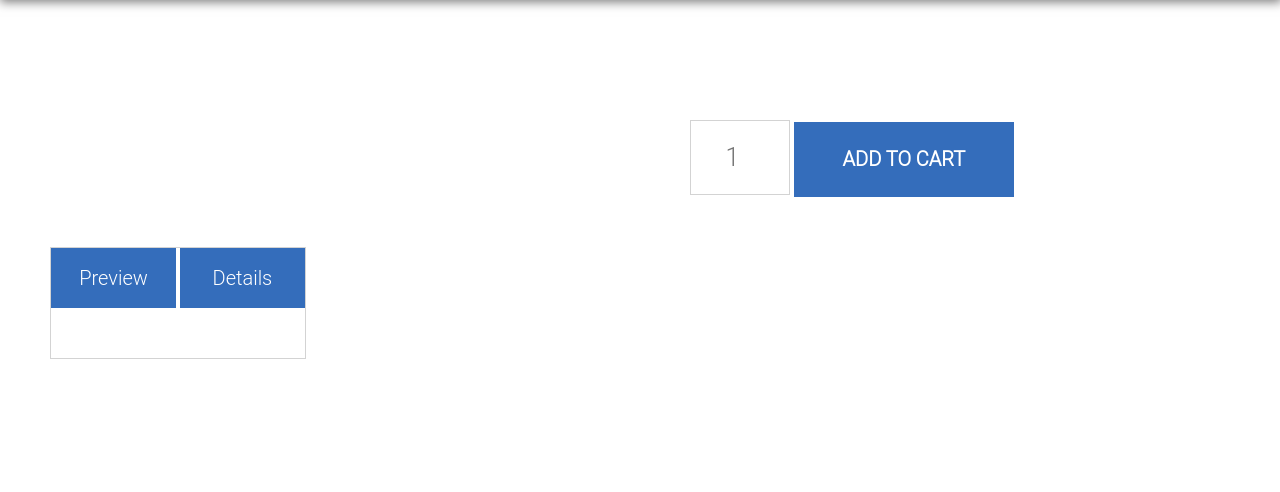
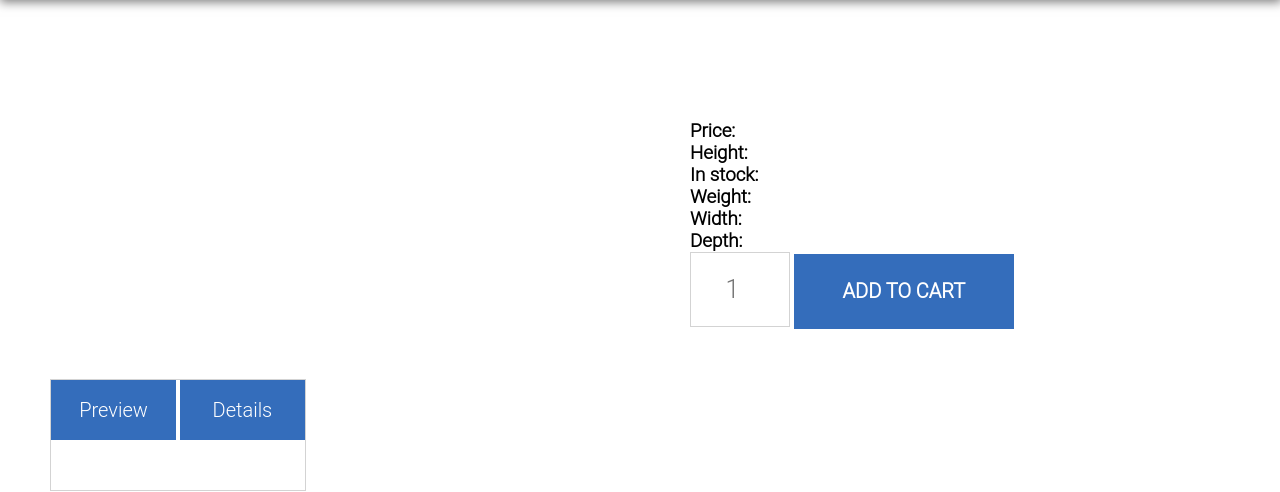
Before and after one commit to Team-A4-1/idoSite, a PHP site: page /books/public/views/productdetails.php in a window 1280 px wide. Shown: the part 82-574 px from the top of the page. Run offline with PHP 8.4, Linux system fonts and the light colour scheme; the template is opened without the code that fills it, so the values that code supplies are empty; some libraries are stand-ins or nearby versions.

Commit message:
Details display on page

```diff
--- a/public/scripts/product-details/details.js
+++ b/public/scripts/product-details/details.js
@@ -83,6 +83,12 @@ function get(data){
              console.log(json);
               Name.innerText=json[0]['name'];
               author.innerText=json[0]['author'];
+              price.innerText=json[0]['price'];
+              height.innerText=json[0]['height'];
+              amount.innerText=json[0]['amount'];
+              weight.innerText=json[0]['weight'];
+              width.innerText=json[0]['width'];
+              depth.innerText=json[0]['depth'];
               tabdata.innerText=json[0]['text'];
               img.src=json[0]['imageHIGHres'];
           }
--- a/public/views/productdetails.php
+++ b/public/views/productdetails.php
@@ -156,8 +156,26 @@ echo "<script>var id= $id;</script>";
                 <div class="side">
                     <p id="title"></p>
                     <p id="author"></p>
+
+                    <h3>Price:</h3>
+                    <p id="price"></p>
+
+                    <h3>Height:</h3>
+                    <p id="height"></p>
+
+                    <h3>In stock:</h3>
+                    <p id="amount"></p>
+
+                    <h3>Weight:</h3>
+                    <p id="weight"></p>
+
+                    <h3>Width:</h3>
+                    <p id="width"></p>
+
+                    <h3>Depth:</h3>
+                    <p id="depth"></p>
                     <input type="number" id="amount_togle" name="quantity" placeholder="1" min="1" max="10">
-                    <button id="addCart">ADD TO CART</button>
+                    <button id="addCart" href="/shopcart">ADD TO CART</button>
                 </div>
             </div>
 
```
